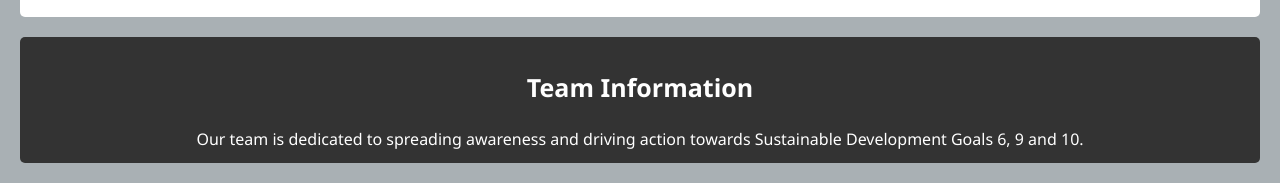
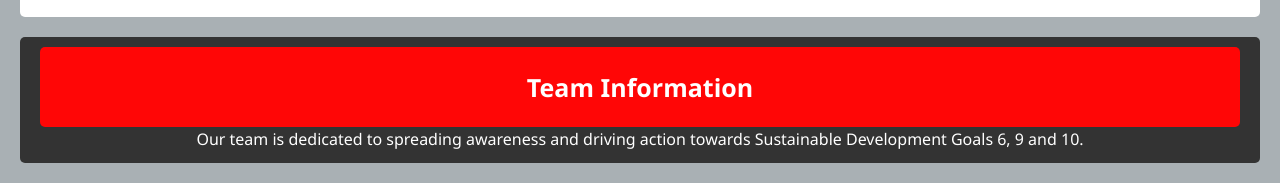
Before and after one commit to shashGurung/Web-dev, a website: page app/public/index.html in a window 1280 px wide. Shown: the part 1497-1680 px from the top of the page. Drawn offline with Linux system fonts and the light colour scheme.

Commit message:
footer different colors

```diff
--- a/app/public/styles.css
+++ b/app/public/styles.css
@@ -16,7 +16,12 @@ body {
 }
 
 #team-info a:hover{
-    color: #5b5c6e;
+    background-color: #fb6a6a;
+    border-radius: 5px;
+}
+
+#team-info a{
+    background-color: #ff0606;
 }
 
 /* Navigation */
--- a/app/public/stylesA.css
+++ b/app/public/stylesA.css
@@ -265,6 +265,15 @@ fieldset{
 
 }
 
+#team-info a:hover{
+    background-color: #fb6a6a;
+    border-radius: 5px;
+}
+
+#team-info a{
+    background-color: #ff0606;
+}
+
 /* Media Queries for Responsive Design */
 @media (max-width: 768px) {
 
```
Also changed, not shown: app/public/Goal-6.html (+0 -1 lines).
